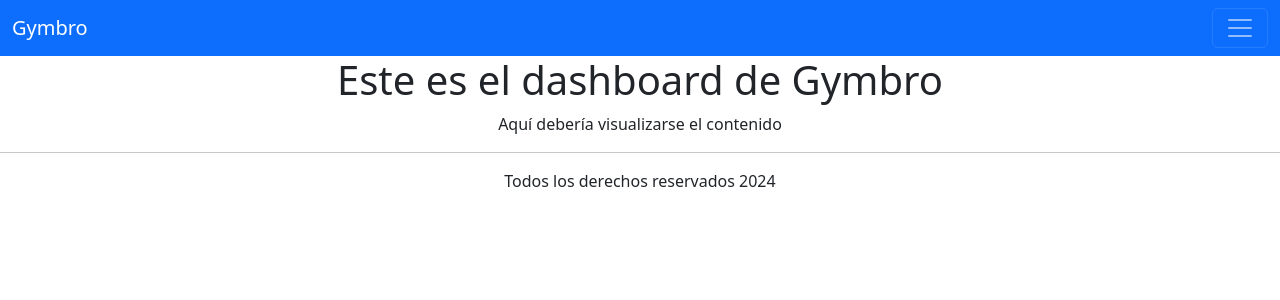
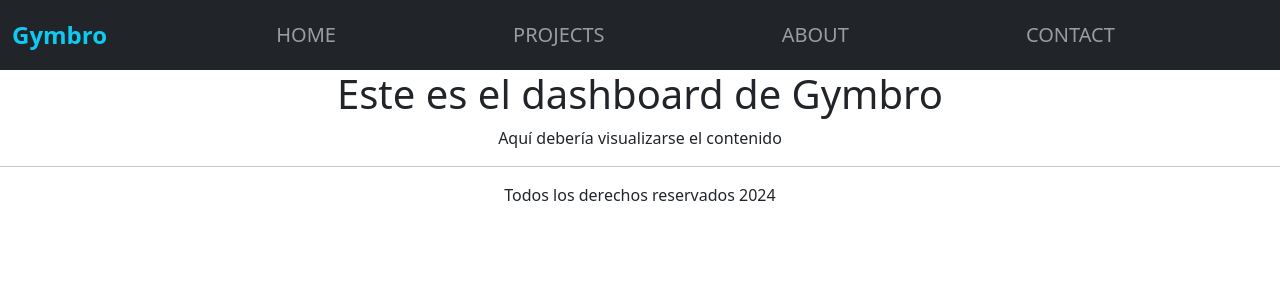
Before and after one commit to danieljpay/gymbro_front, an Angular app: page / in a window 1280 px wide. Shown: the top 300 px of the page. Built offline with nearby package versions, Linux system fonts and the light colour scheme.

Commit message:
Header improved

```diff
--- a/src/app/shared/header/header.component.html
+++ b/src/app/shared/header/header.component.html
@@ -1,24 +1,57 @@
-<nav class="navbar navbar-dark bg-primary">
+<nav class="navbar navbar-expand-lg navbar-dark bg-dark">
     <div class="container-fluid">
-        <a class="navbar-brand" href="#">{{ title }}</a>
-        <button class="navbar-toggler" type="button" data-bs-toggle="collapse" data-bs-target="#navbarText" aria-controls="navbarText" aria-expanded="false" aria-label="Toggle navigation">
+        <a href="" class="navbar-brand text-info fw-semibold fs-4">Gymbro</a>
+
+        <button class=
+        "navbar-toggler" type="button"
+        data-bs-toggles="offcanvas"
+        data-bs-target="#menulateral"
+        >
         <span class="navbar-toggler-icon"></span>
         </button>
-        <div class="collapse navbar-collapse" id="navbarText">
-        <ul class="navbar-nav me-auto mb-2 mb-lg-0">
-            <li class="nav-item">
-            <a class="nav-link active" aria-current="page" href="#">Home</a>
+        <!-- OFFCANVAS MAIN CONTAINER START -->
+        <section
+            class="offcanvas offcanvas-start"
+            id="menuLateral"
+            tabindex="-1"
+        >
+            <div class="offcanvas-header" data-bs-theme="dark">
+            <h5 class="offcanvas-title text-info">EMPRINNOS</h5>
+            <button
+                class="btn-close"
+                type="button"
+                aria-label="Close"
+                data-bs-dismiss="offcanvas"
+            ></button>
+        </div>
+    <!-- OFF CANVAS MENU LINKS  START-->
+        <div
+        class="offcanvas-body d-flex flex-column justify-content-between px-0"
+        >
+        <ul class="navbar-nav fs-5 justify-content-evenly">
+            <li class="nav-item p-3 py-md-1">
+            <a href="" class="nav-link">HOME</a>
             </li>
-            <li class="nav-item">
-            <a class="nav-link" href="#">Features</a>
+            <li class="nav-item p-3 py-md-1">
+            <a href="" class="nav-link">PROJECTS</a>
             </li>
-            <li class="nav-item">
-            <a class="nav-link" href="#">Pricing</a>
+            <li class="nav-item p-3 py-md-1">
+            <a href="" class="nav-link">ABOUT</a>
+            </li>
+            <li class="nav-item p-3 py-md-1">
+            <a href="" class="nav-link">CONTACT</a>
             </li>
         </ul>
-        <span class="navbar-text">
-            Navbar text with an inline element
-        </span>
+        <!-- enlaces redes sociales -->
+
+        <div class="d-lg-none align-self-center py-3">
+            <a href=""><i class="bi bi-twitter px-2 text-info fs-2"></i></a>
+            <a href=""><i class="bi bi-facebook px-2 text-info fs-2"></i></a>
+            <a href=""><i class="bi bi-github px-2 text-info fs-2"></i></a>
+            <a href=""><i class="bi bi-whatsapp px-2 text-info fs-2"></i></a>
         </div>
     </div>
+    </section>
+  <!-- OFFCANVAS MAIN CONTAINER END  -->
+    </div>
 </nav>
```
